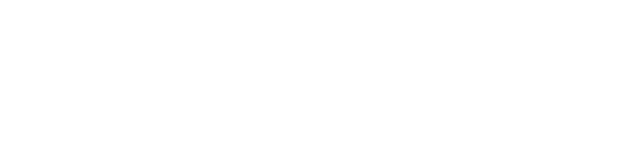
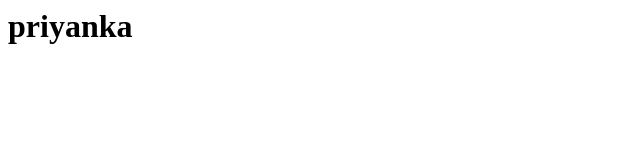
Before and after one commit to priyankagowda2004/webtechnology.html, a plain HTML site: page index.html in a window 1280 px wide. Shown: the whole page, without its empty margins (0-640 px from the left). Drawn offline with Linux system fonts and the light colour scheme.

Commit message:
Update index.html

```diff
--- a/index.html
+++ b/index.html
@@ -1 +1,4 @@
-<html></html>
+<html>
+<body>
+  <h1>priyanka</h1>
+  </body></html>
```
